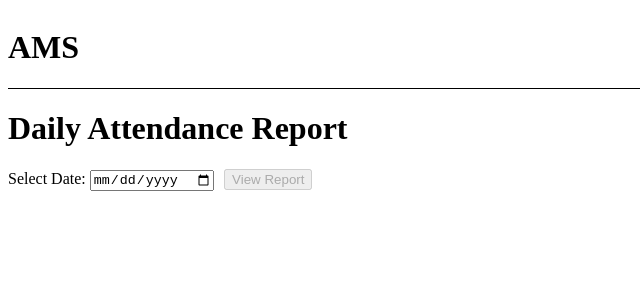
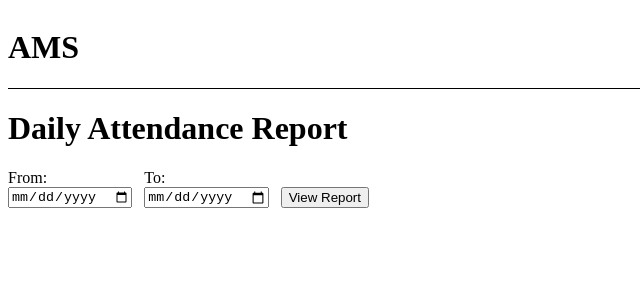
Before and after one commit to tanmayyy05/AMS_ATTENDANCE-MANAGEMENT-SYSTEM, a React (Vite) app in the folder frontend/ams-frontend/: page /admin/reports/daily in a window 1280 px wide. Shown: the top 300 px of the page, without its empty margins (0-640 px from the left). Built offline with nearby package versions, Linux system fonts and the light colour scheme; sample sign-in values are in the browser's storage.

Commit message:
Day 19: daily report search, filters, date range and empty states

```diff
--- a/frontend/ams-frontend/src/pages/admin/DailyReport.tsx
+++ b/frontend/ams-frontend/src/pages/admin/DailyReport.tsx
@@ -2,9 +2,11 @@ import { useState } from "react";
 import KpiCard from "../../components/common/KpiCard";
 
 const DailyReport = () => {
-  const [selectedDate, setSelectedDate] = useState("");
+  const [fromDate, setFromDate] = useState("");
+  const [toDate, setToDate] = useState("");
   const [isLoading, setIsLoading] = useState(false);
   const [showReport, setShowReport] = useState(false);
+  const [searchTerm, setSearchTerm] = useState("");
 
   // Mock daily data (UI only)
   const reportData = [
@@ -23,13 +25,18 @@ const DailyReport = () => {
   ];
 
   const handleViewReport = () => {
+    if (!fromDate || !toDate || fromDate > toDate) {
+      alert("Please select a valid date range");
+      return;
+    }
+
     setIsLoading(true);
     setShowReport(false);
 
     setTimeout(() => {
       setIsLoading(false);
       setShowReport(true);
-    }, 1000); // fake API delay
+    }, 1000);
   };
 
   // KPI calculations
@@ -41,16 +48,16 @@ const DailyReport = () => {
     (e) => e.status === "Absent"
   ).length;
 
-  // ✅ EXPORT CSV
+  // Combined filtering
+  const filteredData = reportData.filter((item) =>
+    item.name.toLowerCase().includes(searchTerm.toLowerCase())
+  );
+
+  // Export CSV
   const exportDailyCSV = () => {
-    const headers = [
-      "Employee Name",
-      "Check In",
-      "Check Out",
-      "Status",
-    ];
+    const headers = ["Employee Name", "Check In", "Check Out", "Status"];
 
-    const rows = reportData.map((emp) =>
+    const rows = filteredData.map((emp) =>
       [emp.name, emp.checkIn, emp.checkOut, emp.status].join(",")
     );
 
@@ -63,7 +70,7 @@ const DailyReport = () => {
     link.setAttribute("href", encodedUri);
     link.setAttribute(
       "download",
-      `daily-report-${selectedDate}.csv`
+      `daily-report-${fromDate}-to-${toDate}.csv`
     );
     document.body.appendChild(link);
     link.click();
@@ -74,20 +81,31 @@ const DailyReport = () => {
     <div>
       <h1>Daily Attendance Report</h1>
 
-      {/* Filter */}
-      <div style={{ marginBottom: "16px" }}>
+      {/* Date Range */}
+      <div style={{ display: "flex", gap: "12px", marginBottom: "16px" }}>
         <label>
-          Select Date:{" "}
+          From:
+          <br />
           <input
             type="date"
-            value={selectedDate}
-            onChange={(e) => setSelectedDate(e.target.value)}
+            value={fromDate}
+            onChange={(e) => setFromDate(e.target.value)}
+          />
+        </label>
+
+        <label>
+          To:
+          <br />
+          <input
+            type="date"
+            value={toDate}
+            onChange={(e) => setToDate(e.target.value)}
           />
         </label>
 
         <button
-          style={{ marginLeft: "10px" }}
-          disabled={!selectedDate || isLoading}
+          style={{ alignSelf: "flex-end" }}
+          disabled={isLoading}
           onClick={handleViewReport}
         >
           {isLoading ? "Loading..." : "View Report"}
@@ -95,6 +113,18 @@ const DailyReport = () => {
       </div>
 
       {isLoading && <p>Loading report...</p>}
+
+      {/* Search */}
+      {showReport && !isLoading && (
+        <div style={{ marginBottom: "12px" }}>
+          <input
+            type="text"
+            placeholder="Search employee..."
+            value={searchTerm}
+            onChange={(e) => setSearchTerm(e.target.value)}
+          />
+        </div>
+      )}
 
       {/* KPI Cards */}
       {showReport && !isLoading && (
@@ -105,15 +135,22 @@ const DailyReport = () => {
         </div>
       )}
 
-      {/* Export Button */}
-      {showReport && !isLoading && (
+      {/* Export */}
+      {showReport && !isLoading && filteredData.length > 0 && (
         <div style={{ textAlign: "right", marginBottom: "12px" }}>
           <button onClick={exportDailyCSV}>Export CSV</button>
         </div>
       )}
 
+      {/* Empty State */}
+      {showReport && !isLoading && filteredData.length === 0 && (
+        <p style={{ marginTop: "20px", color: "#555" }}>
+          No attendance records found for the selected filters.
+        </p>
+      )}
+
       {/* Table */}
-      {showReport && !isLoading && (
+      {showReport && !isLoading && filteredData.length > 0 && (
         <table
           border={1}
           cellPadding={10}
@@ -128,7 +165,7 @@ const DailyReport = () => {
             </tr>
           </thead>
           <tbody>
-            {reportData.map((item, index) => (
+            {filteredData.map((item, index) => (
               <tr key={index}>
                 <td>{item.name}</td>
                 <td>{item.checkIn}</td>
```
